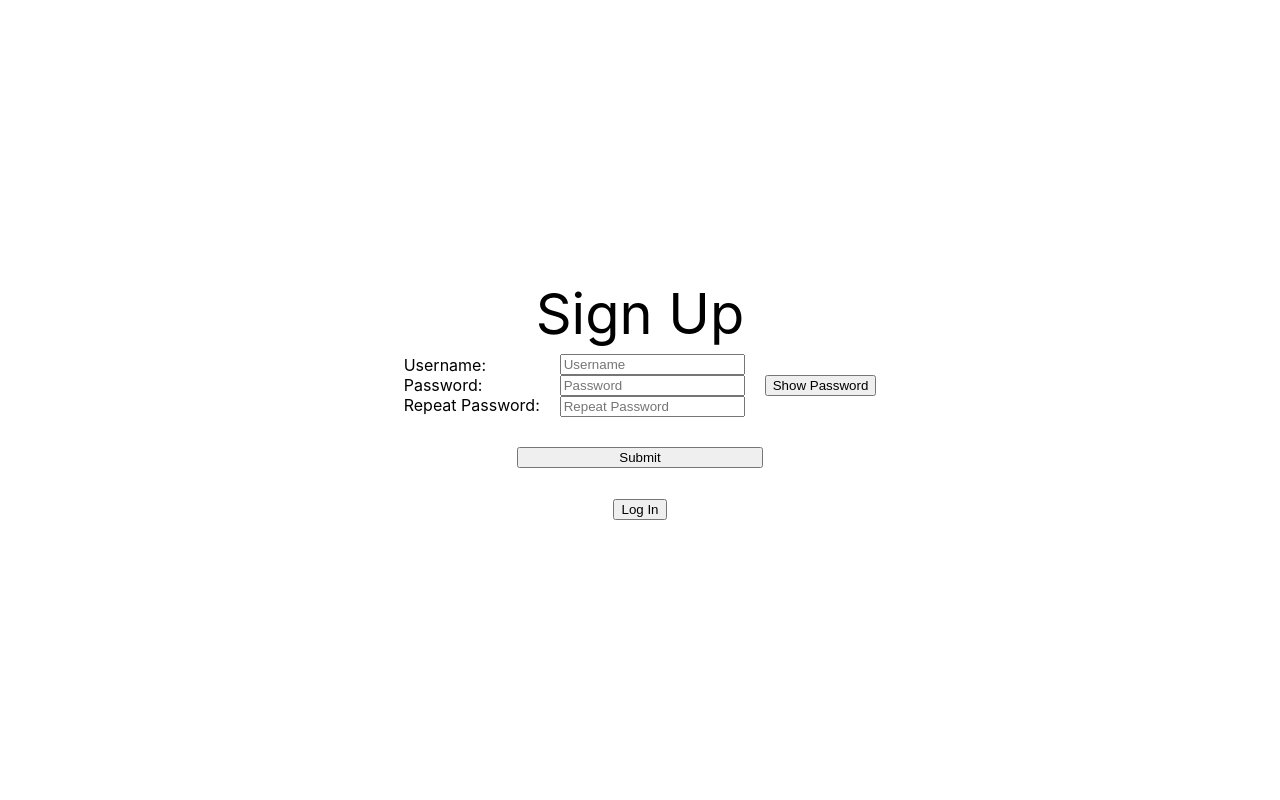
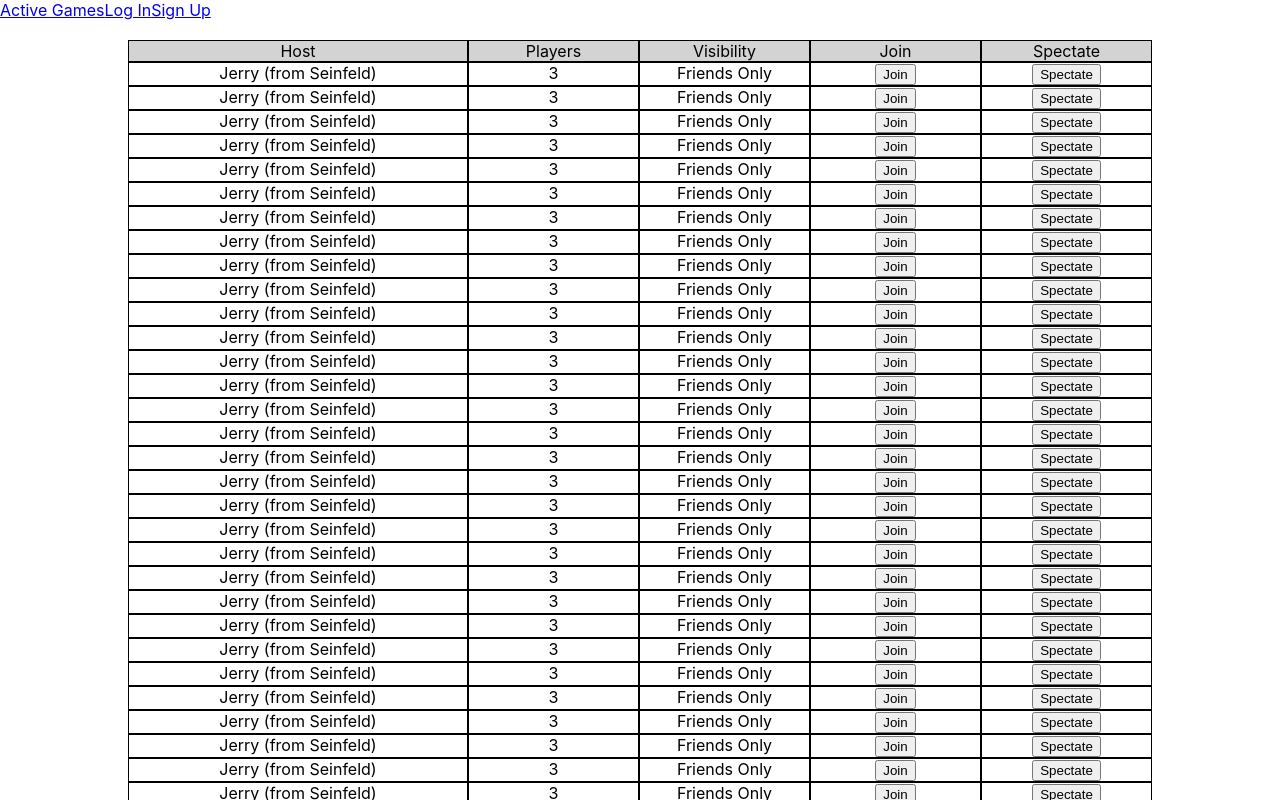
Before and after one commit to IainMcE/Liar-s-Dice-Rev, a React (Create React App) app in the folder frontend/: page /GameList in a window 1280 px wide. Built offline with nearby package versions, Linux system fonts and the light colour scheme.

Commit message:
Basic Routing

```diff
--- a/frontend/package.json
+++ b/frontend/package.json
@@ -9,6 +9,7 @@
     "@testing-library/user-event": "^13.5.0",
     "react": "^19.1.1",
     "react-dom": "^19.1.1",
+    "react-router-dom": "^7.9.2",
     "react-scripts": "5.0.1",
     "web-vitals": "^2.1.4"
   },
--- a/frontend/src/App.css
+++ b/frontend/src/App.css
@@ -36,3 +36,14 @@
 		transform: rotate(360deg);
 	}
 }
+
+.NavHeader{
+	width:100vw;
+	height: 5vh;
+}
+
+.MainDisplay{
+	height:95vh;
+	width:100vw;
+	text-align: center;
+}
--- a/frontend/src/App.js
+++ b/frontend/src/App.js
@@ -1,20 +1,37 @@
 import './App.css';
+import {BrowserRouter as Router, Route, Link, Routes} from 'react-router-dom';
 // import GameScreen from './GameScreen.js';
-// import GameList from './GameList.js';
+import GameList from './GameList.js';
 // import PlayerProfile from './PlayerProfile.js'
-// import Login from './Login.js'
+import Login from './Login.js'
 import SignUp from './SignUp.js'
 
 function App() {
 	return (
-		<div className="App">
+		<Router>
+			<nav className="NavHeader">
+				<Link to="/GameList">Active Games</Link>
+				<Link to="/Login">Log In</Link>
+				<Link to="/SignUp">Sign Up</Link>
+			</nav>
+			<div className="MainDisplay">
+				<Routes>
+					<Route path="/"element={<Missing/>}/>
+					<Route path="/GameList"element={<GameList/>}/>
+					<Route path="/Login"element={<Login/>}/>
+					<Route path="/SignUp"element={<SignUp/>}/>
+				</Routes>
+			</div>
 			{/* {GameScreen(4)} */}
-			{/* <GameList/> */}
 			{/* <PlayerProfile/> */}
-			{/* <Login/> */}
-			<SignUp/>
-		</div>
+		</Router>
 	);
 }
 
+function Missing(){
+	return(
+		<h2>Page Not Found</h2>
+	)
+}
+
 export default App;
--- a/frontend/src/GameList.css
+++ b/frontend/src/GameList.css
@@ -1,7 +1,7 @@
 .ViewGames{
 	box-sizing: border-box;
-	height:96vh;
-	margin:2vh 0;
+	height:100%;
+	width:100%;
 	overflow-y: auto;
 }
 
--- a/frontend/src/Login.css
+++ b/frontend/src/Login.css
@@ -1,6 +1,6 @@
 .centering{
-	width:100vw;
-	height:100vh;
+	width:100%;
+	height:100%;
 	display:flex;
 	flex-direction: column;
 	align-items: center;
@@ -26,14 +26,14 @@
 	display:flex;
 }
 
-label{
+.LoginForm label{
 	width:20%;
 }
-input{
+.LoginForm input{
 	width:50%;
 }
 
-input[type="submit"]{
+.LoginForm input[type="submit"]{
 	width:50%;
 	margin:5% 0;
 }
--- a/frontend/src/Login.js
+++ b/frontend/src/Login.js
@@ -1,6 +1,11 @@
 import './Login.css'
+import {useNavigate} from 'react-router-dom';
 
 function LoginForm(){
+	const navigate = useNavigate();
+	function ToSignUp(){
+		navigate("/SignUp");
+	}
 	return(
 		<div className="centering">
 			<header className="LoginHeader">Log In</header>
@@ -17,7 +22,7 @@
 				<input type="submit"/>
 			</form>
 			<div className="signUpSpacer">
-				<button title="Lead to sign in page">Sign Up</button>
+				<button title="Lead to sign in page" onClick={ToSignUp}>Sign Up</button>
 			</div>
 		</div>
 	)
--- a/frontend/src/SignUp.css
+++ b/frontend/src/SignUp.css
@@ -1,6 +1,6 @@
 .centering{
-	width:100vw;
-	height:100vh;
+	width:100%;
+	height:100%;
 	display:flex;
 	flex-direction: column;
 	align-items: center;
@@ -16,7 +16,7 @@
 	flex-direction: column;
 	align-items: center;
 	justify-content: space-evenly;
-	max-width: 700px; /* make it 700 once a show hide icon is implemented */
+	max-width: 700px;
 	min-width:400px;
 	min-height: 150px;
 	white-space: nowrap;
@@ -35,11 +35,11 @@
 	padding: 0 10px;
 }
 
-label{
+.SignUpForm label{
 	width:20%;
 }
 
-input[type="submit"]{
+.SignUpForm input[type="submit"]{
 	width:50%;
 	margin:5% 0;
 }
--- a/frontend/src/SignUp.js
+++ b/frontend/src/SignUp.js
@@ -1,6 +1,11 @@
-import './SignUp.css'
+import './SignUp.css';
+import {useNavigate} from 'react-router-dom';
 
 function SignUpForm(){
+	const navigate = useNavigate();
+	function ToLogin(){
+		navigate("/Login");
+	}
 	return(
 		<div className="centering">
 			<header className="SignUpHeader">Sign Up</header>
@@ -23,7 +28,7 @@
 				<input type="submit"/>
 			</form>
 			<div className="loginSpacer">
-				<button title="Lead to log in page">Log In</button>
+				<button title="Lead to log in page" onClick={ToLogin}>Log In</button>
 			</div>
 		</div>
 	)
```
Also changed, not shown: 1 other file (tests, documents, lock files or other folders). Lines whose indentation alone changed are shown as unchanged.
